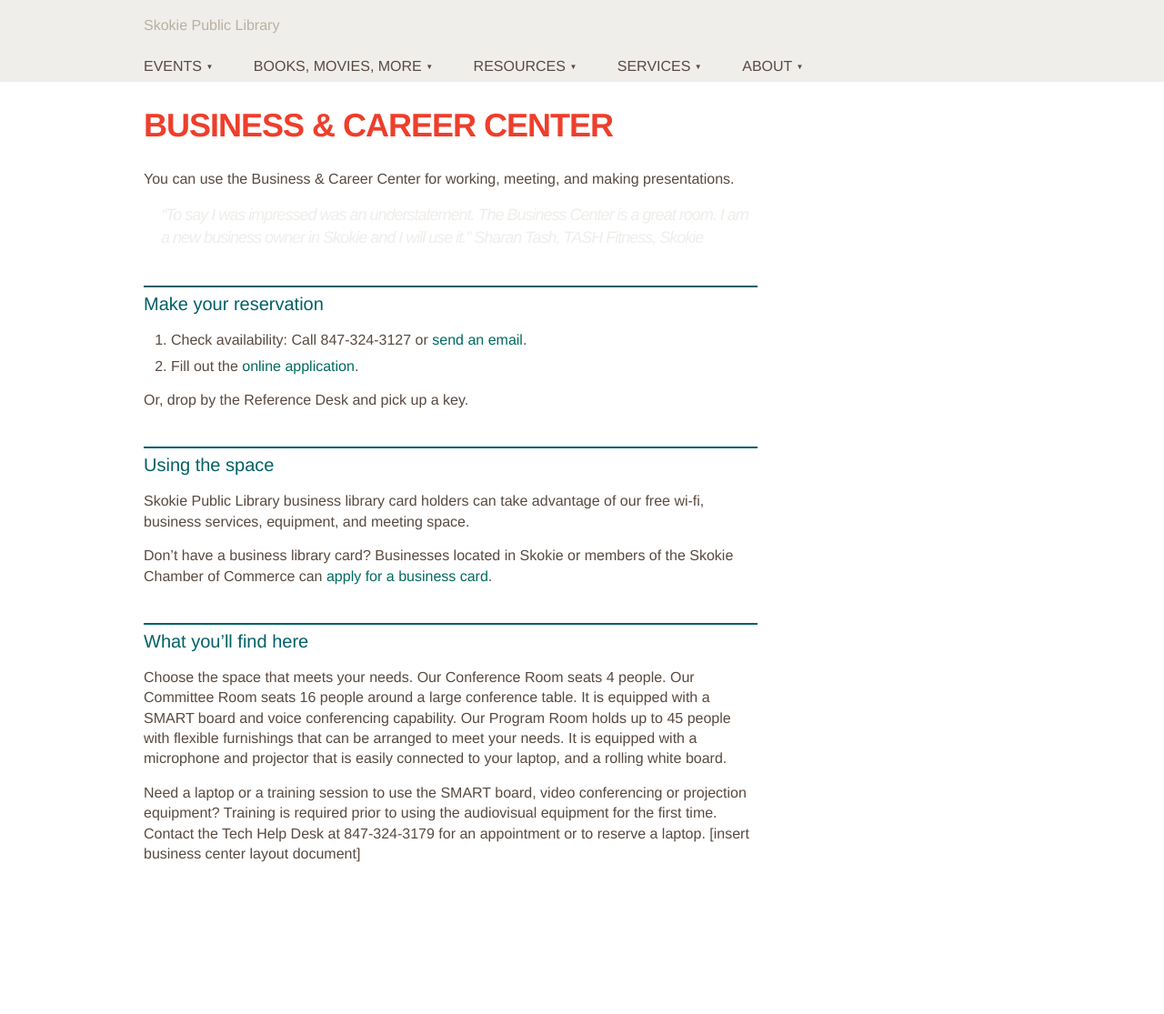
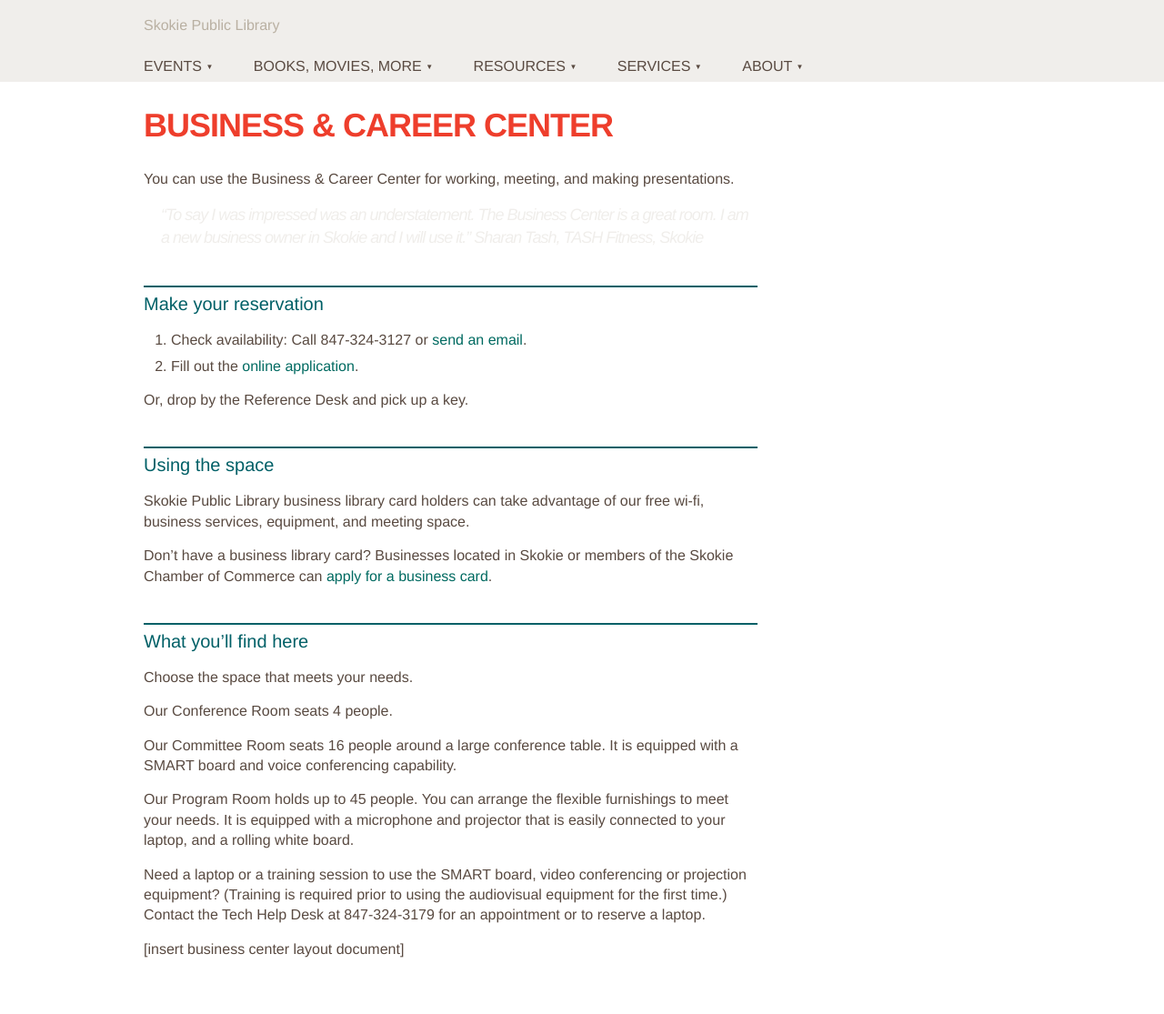
Before and after one commit to skokielibrary/spl-content, a Jekyll site: the page built from _content/terry/services--business-services--business-center.markdown, in a window 1280 px wide. Shown: the whole page at 91% size. Built offline with Jekyll 4.4.1, drawn with Linux system fonts in a browser that asks for light colours; before the commit the page ends 1010 px from its top, so only the background shows below that.

Commit message:
Updated services--business-services--business-center.markdown

```diff
--- a/_content/terry/services--business-services--business-center.markdown
+++ b/_content/terry/services--business-services--business-center.markdown
@@ -22,9 +22,13 @@ Don't have a business library card? Businesses located in Skokie or members of t
 
 ## What you'll find here
 Choose the space that meets your needs.
+
 Our Conference Room seats 4 people.
+
 Our Committee Room seats 16 people around a large conference table. It is equipped with a SMART board and voice conferencing capability.
-Our Program Room holds up to 45 people with flexible furnishings that can be arranged to meet your needs. It is equipped with a microphone and projector that is easily connected to your laptop, and a rolling white board.
 
-Need a laptop or a training session to use the SMART board, video conferencing or projection equipment? Training is required prior to using the audiovisual equipment for the first time. Contact the Tech Help Desk at 847-324-3179 for an appointment or to reserve a laptop.
+Our Program Room holds up to 45 people. You can arrange the flexible furnishings to meet your needs. It is equipped with a microphone and projector that is easily connected to your laptop, and a rolling white board.
+
+Need a laptop or a training session to use the SMART board, video conferencing or projection equipment? (Training is required prior to using the audiovisual equipment for the first time.) Contact the Tech Help Desk at 847-324-3179 for an appointment or to reserve a laptop.
+
 [insert business center layout document]
```
